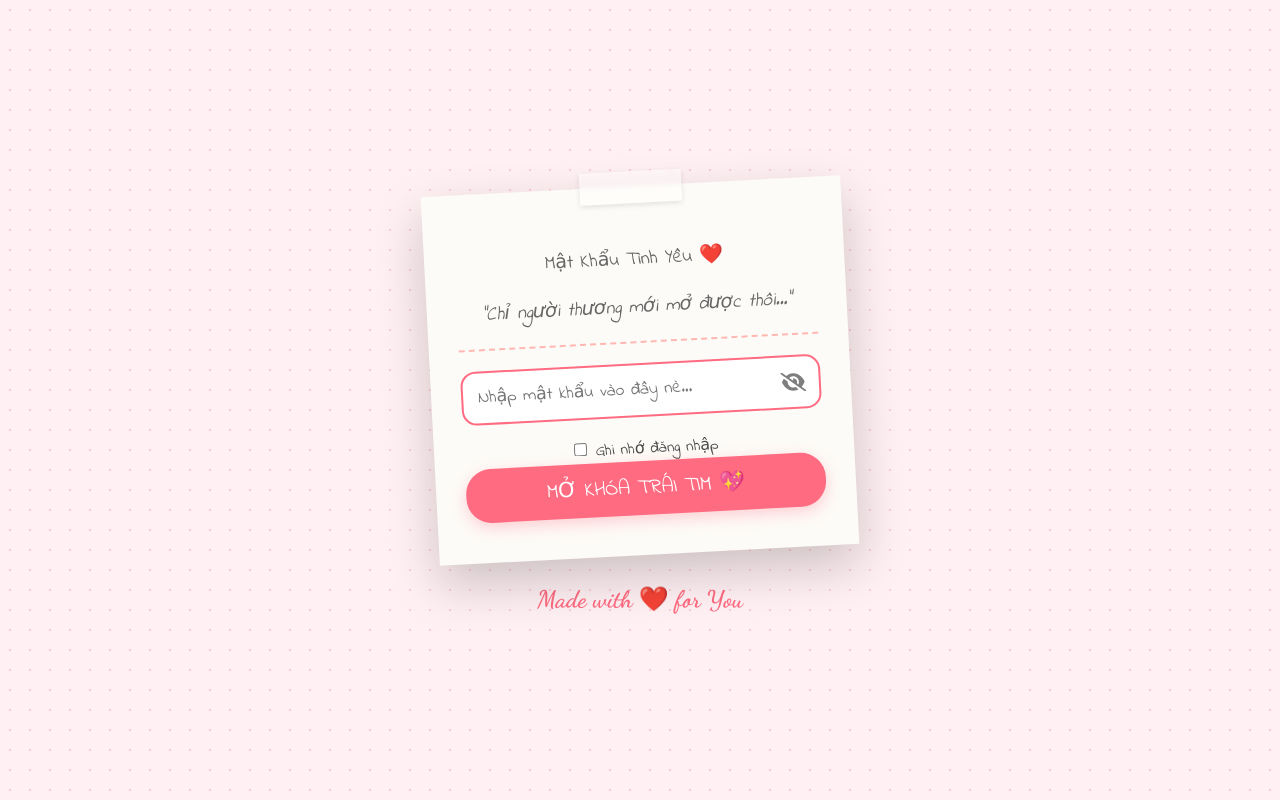
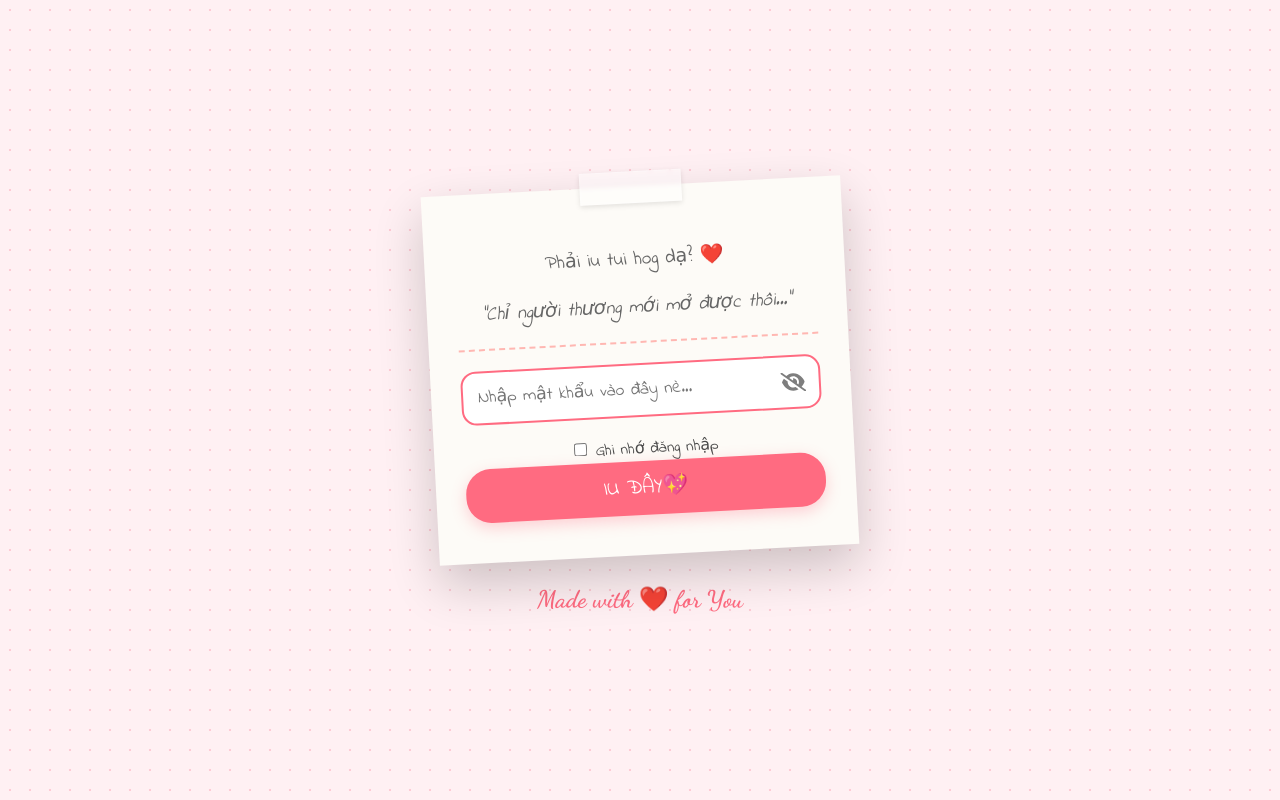
Before and after one commit to Woawynk/MyLoveMemory, a plain HTML site: page index.html in a window 1280 px wide. Drawn offline with Linux system fonts and the light colour scheme.

Commit message:
chỉnh sửa câu từ

```diff
--- a/index.html
+++ b/index.html
@@ -294,7 +294,7 @@
         <div class="staticrypt-page">
             <div class="staticrypt-form">
                 <div class="staticrypt-instructions">
-                    <p class="staticrypt-title">Mật Khẩu Tình Yêu ❤️</p>
+                    <p class="staticrypt-title">Phải iu tui hog dạ? ❤️</p>
                     <p class="staticrypt-instruction" style="font-size: 1.1rem; color: #666; font-style: italic;">"Chỉ
                         người thương mới mở được
                         thôi..."</p>
@@ -317,7 +317,7 @@
                         Ghi nhớ đăng nhập
                     </label>
 
-                    <input type="submit" class="staticrypt-decrypt-button" value="MỞ KHÓA TRÁI TIM 💖" />
+                    <input type="submit" class="staticrypt-decrypt-button" value="IU ĐÂY💖" />
                 </form>
             </div>
             <footer class="staticrypt-footer">Made with ❤️ for You</footer>
```
